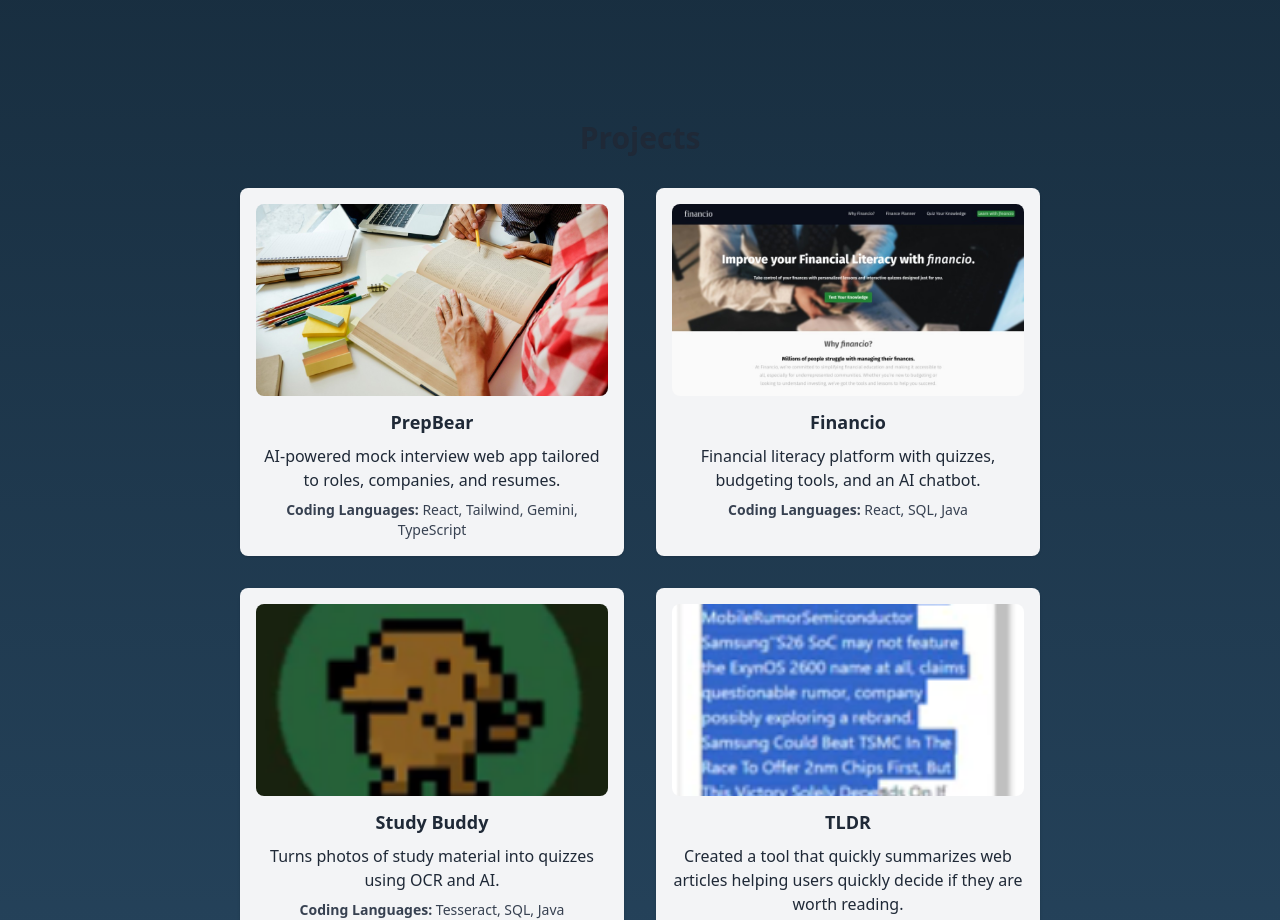
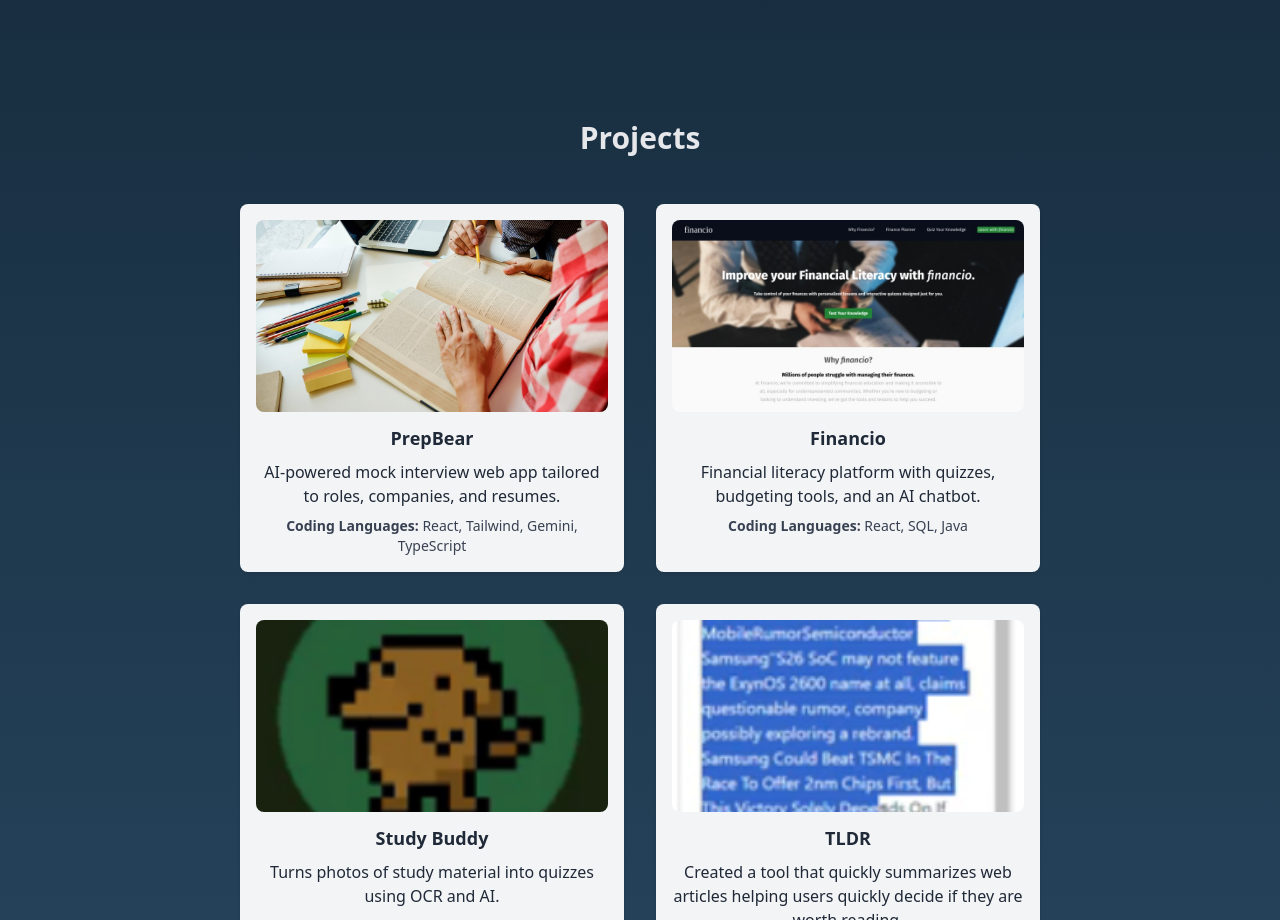
Before and after one commit to Kumasega64/profilePage, a React (Vite) app: page / in a window 1280 px wide. Shown: the part 1340-2260 px from the top of the page. Built offline with nearby package versions, Linux system fonts and the light colour scheme.

Commit message:
Changed title color
Changed title color

```diff
--- a/src/components/Projects.jsx
+++ b/src/components/Projects.jsx
@@ -62,7 +62,7 @@
 const Projects = () => {
   return (
     <section id="projects" className="flex flex-col items-center py-20">
-      <h2 className="text-3xl font-bold mb-6 text-gray-800">Projects</h2>
+      <h2 className="text-3xl font-bold mb-10">Projects</h2>
 
       <div className="flex flex-wrap justify-center gap-4 max-w-6xl">
         {projects.map((project) => (
```
